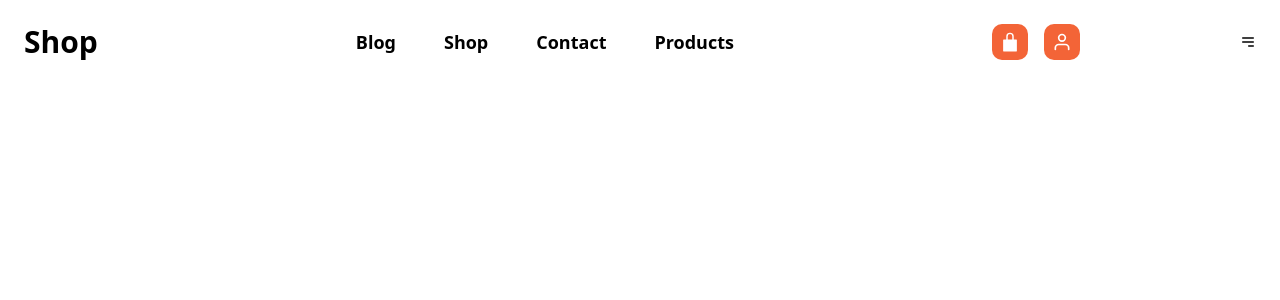
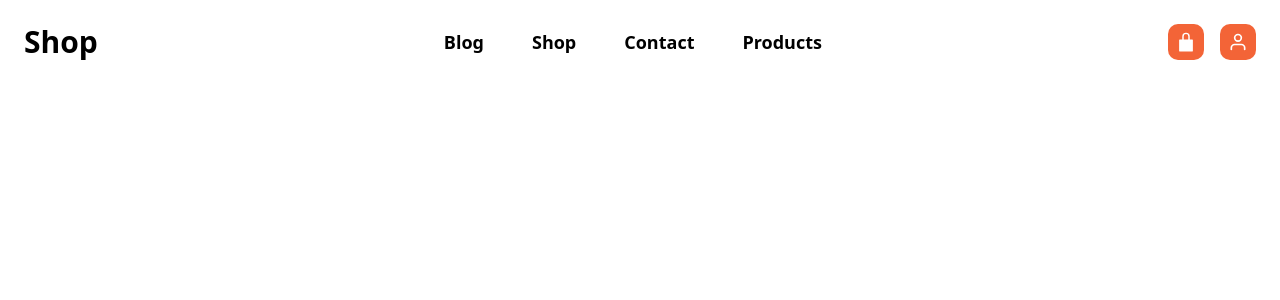
Before and after one commit to zablon-oigo/react-shop, a React (Vite) app: page / in a window 1280 px wide. Shown: the top 300 px of the page. Built offline with nearby package versions, Linux system fonts and the light colour scheme.

Commit message:
Adding styles to hamburger menu

```diff
--- a/src/components/Navbar.jsx
+++ b/src/components/Navbar.jsx
@@ -25,17 +25,17 @@ function Navbar() {
        <Link to={'contact'} smooth={true} spy={true} duration={500} className="text-lg font-bold leading-normal text-black capitalize duration-300 cursor-pointer hover:text-secondary">contact</Link>
        <Link to={'products'} smooth={true} spy={true} duration={500} className="text-lg font-bold leading-normal text-black capitalize duration-300 cursor-pointer hover:text-secondary">products</Link>
        </div>
-       <div className="flex items-center justify-between gap-40">
+       <div className="flex items-center justify-between ">
        <div className="flex items-center justify-center gap-x-4 max-lg:hidden">
        <IoLockClosedSharp  className="text-4xl duration-700 transition-all hover:scale-95 hover:shadow-[0_3px_15px_rgba(0,0,0,0.4)] bg-secondary rounded-[10px] p-2 border-none text-white cursor-pointer hover:bg-white hover:text-secondary"/>
        <FiUser className="text-4xl duration-700 transition-all hover:scale-95 hover:shadow-[0_3px_15px_rgba(0,0,0,0.4)]  bg-secondary rounded-[10px] p-2 border-none text-white cursor-pointer hover:bg-white hover:text-secondary"/>
        </div>
-       <button className="" onClick={toggleMenu}>
+       <button className="block lg:hidden" onClick={toggleMenu}>
            {menu?(<IoCloseOutline className=""/>):(<HiOutlineMenuAlt3 className="" />)}
        </button>
        </div>
     </nav>
-    <section className={`${menu?' translate-x-0' :'-translate-x-full'} min-h-screen `}>
+    <section className={`${menu?' translate-x-0' :'-translate-x-full'} min-h-screen bg-white py-20 px-10 lg:hidden w-full fixed top-24 duration-700`}>
     <div className="">
        <Link to={'blog'} smooth={true} spy={true} duration={500} className="" onClick={closeMenu}>blog</Link>
        <Link to={'shop'} smooth={true} spy={true} duration={500} className="" onClick={closeMenu}>shop</Link>
```
